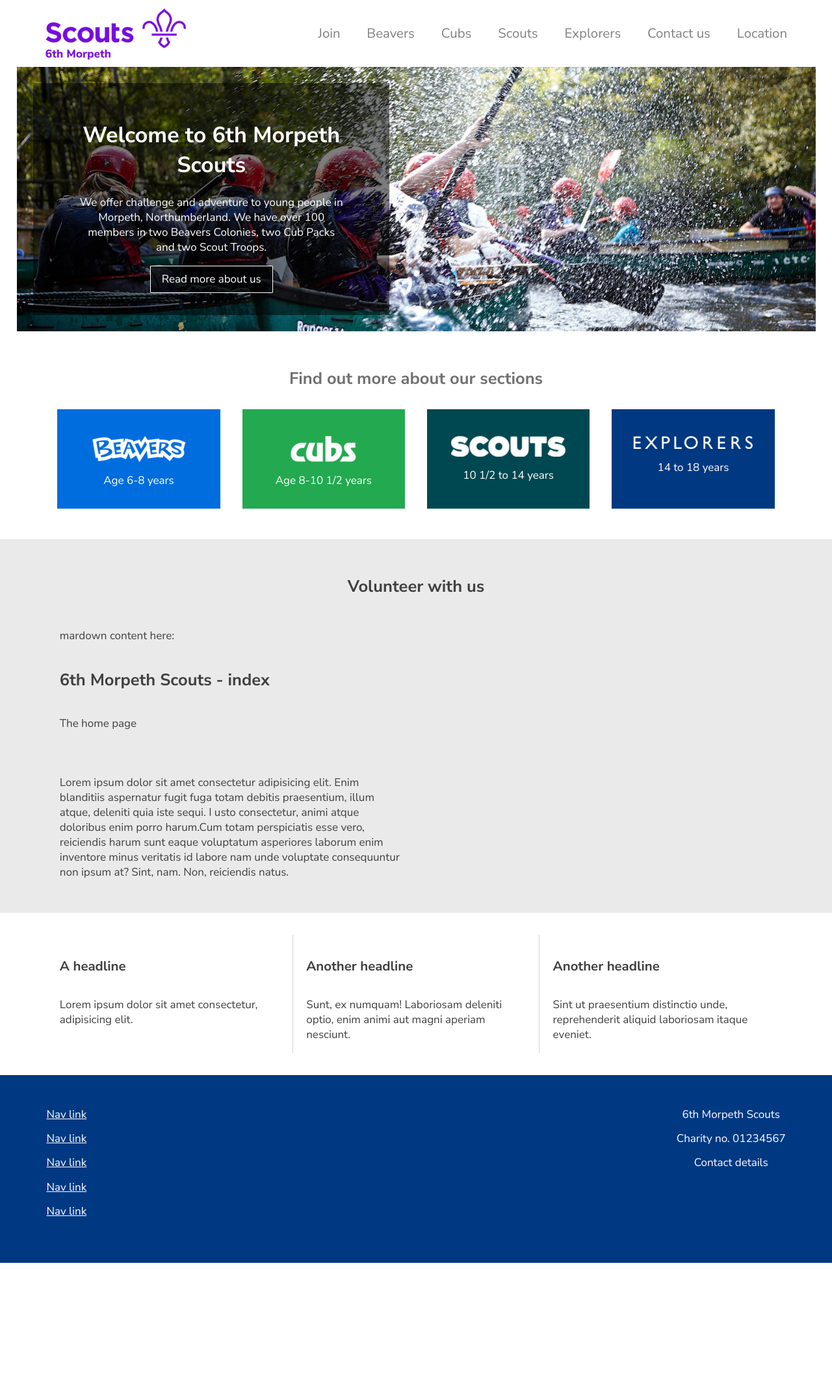
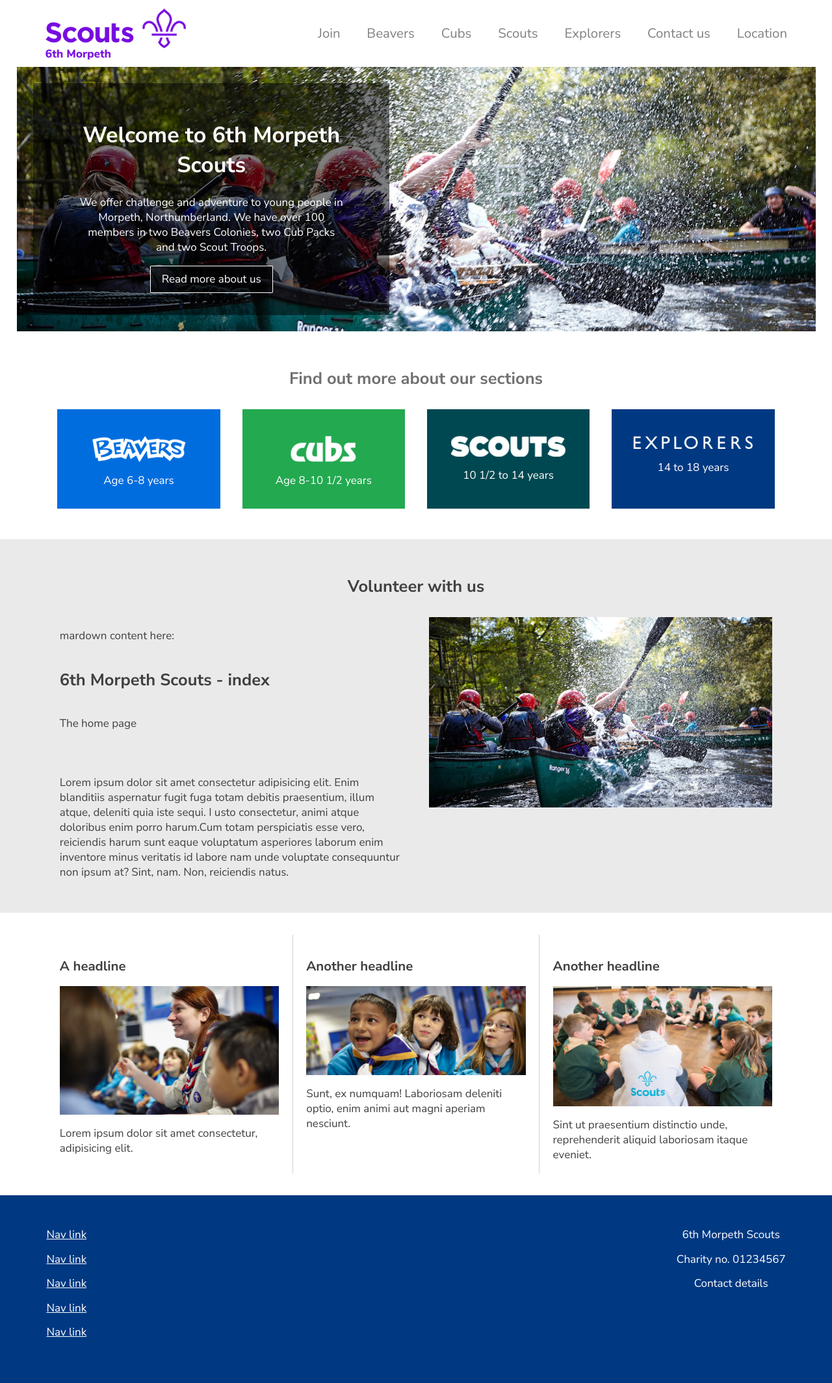
Before and after one commit to lizm696/6ms, a Jekyll site: the page built from index.html, in a window 1280 px wide. Shown: the whole page at 65% size. Built offline with Jekyll 4.4.1, drawn with Linux system fonts in a browser that asks for light colours; Markdown is read by kramdown in place of the engine named in the settings; before the commit the page ends 1944 px from its top, so only the background shows below that.

Commit message:
updated image paths

```diff
--- a/_layouts/default.html
+++ b/_layouts/default.html
@@ -28,7 +28,7 @@
      </p>
     </div>
      <div class="column">
-       <img src="assets/images/scouts-in-canoes.jpg" alt="" class="fluid">
+       <img src="{{site.baseurl}}/images/scouts-in-canoes.jpg" alt="" class="fluid">
       </div>
     </div><!-- flexdiv -->
     </div><!-- inner -->
@@ -40,18 +40,18 @@
         <div class="flexdiv">
           <div class="column">
             <h2>A headline</h2>
-            <img src="assets/images/female-leader-with-large-group.jpg" alt="" class="fluid">
+            <img src="{{site.baseurl}}/images/female-leader-with-large-group.jpg" alt="" class="fluid">
             <p>Lorem ipsum dolor sit amet consectetur, adipisicing elit. </p>
           </div>
           <div class="column">
             <h2>Another headline</h2>
-            <img src="assets/images/beavers-listening.jpg" alt="" class="fluid">
+            <img src="{{site.baseurl}}/images/beavers-listening.jpg" alt="" class="fluid">
 
             <p>Sunt, ex numquam! Laboriosam deleniti optio, enim animi aut magni aperiam nesciunt. </p>
           </div>
           <div class="column">
             <h2>Another headline</h2>
-            <img src="assets/images/male-leader-with-cubs.jpg" alt="" class="fluid">
+            <img src="{{site.baseurl}}/images/male-leader-with-cubs.jpg" alt="" class="fluid">
 
             <p>Sint ut praesentium distinctio unde, reprehenderit aliquid laboriosam itaque eveniet.</p>
           </div>
```
